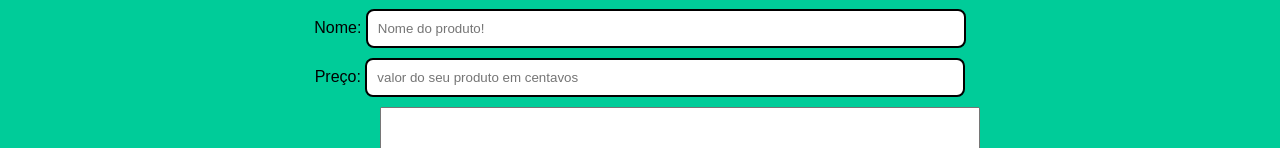
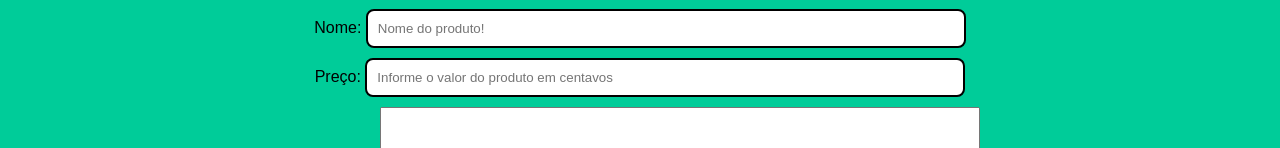
Before and after one commit to theotrin/frontend_para_api_java_next, a Next.js app: page /create in a window 1280 px wide. Shown: the part 193-341 px from the top of the page. Built offline with nearby package versions, Linux system fonts and the light colour scheme.

Commit message:
adcionado validador de input somente com para numeros

```diff
--- a/src/app/create/page.tsx
+++ b/src/app/create/page.tsx
@@ -1,6 +1,15 @@
+"use client";
+import { HtmlHTMLAttributes, useState } from "react";
 import style from "./create.module.scss";
 
 export default function Create() {
+  const [price, setPrice] = useState();
+
+  const handleChange = (e: any) => {
+    const value = e.target.value.replace(/\D/g, "");
+    setPrice(value);
+  };
+
   return (
     <div className={style.container}>
       <h1>Cadastrar um produto novo!</h1>
@@ -10,7 +19,12 @@ export default function Create() {
       </div>
       <div className={style.priceProduct}>
         <span>Preço: </span>{" "}
-        <input type="number" placeholder="valor do seu produto em centavos" />
+        <input
+          value={price}
+          onChange={handleChange}
+          placeholder="Informe o valor do produto em centavos"
+          min="0"
+        />
       </div>
       <div className={style.descriptionProduct}>
         <span>Descrição: </span>
```
